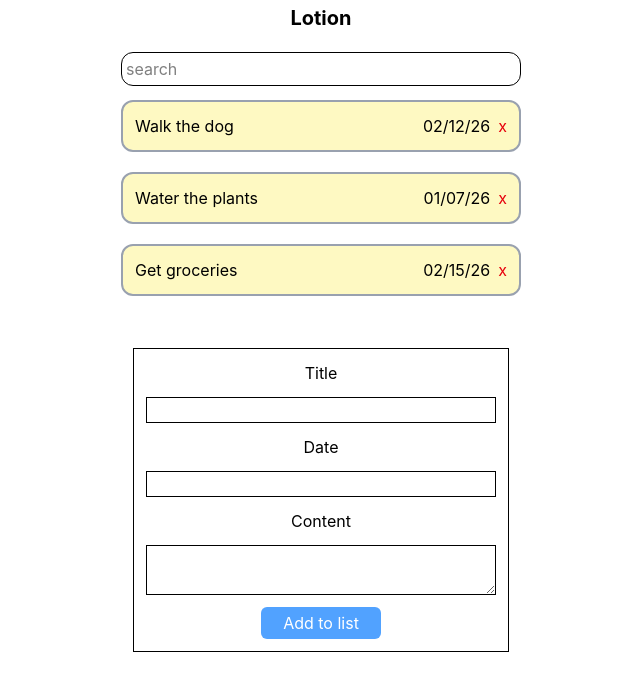
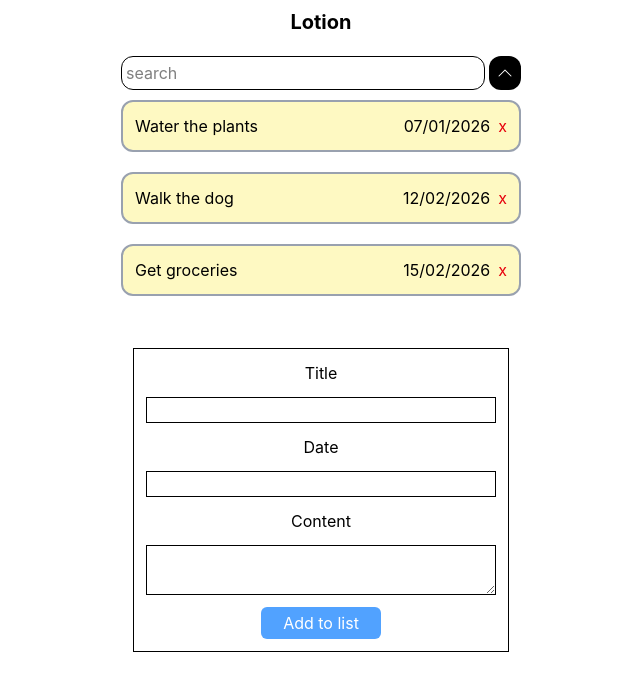
Before and after one commit to toranbehera/notes-application, a Vue app in the folder frontend/: page / in a window 1280 px wide. Shown: the top 678 px of the page, without its empty margins (319-959 px from the left). Built offline with nearby package versions, Linux system fonts and the light colour scheme.

Commit message:
create sort-by-date functionality

```diff
--- a/frontend/src/components/NotesListView.vue
+++ b/frontend/src/components/NotesListView.vue
@@ -3,45 +3,67 @@ import { computed, ref } from 'vue'
 import NoteCard from './NoteCard.vue';
 
 const noteTitle = ref('');
-const noteDate = ref('');
+const noteDate = ref();
+
 const searchQuery = ref('');
+const sortOrder = ref('asc');
 
 const list = ref([
-  {id: 1, title: 'Walk the dog', date: '02/12/26'},
-  {id: 2, title: 'Water the plants', date: '01/07/26'},
-  {id: 3, title: 'Get groceries', date: '02/15/26'}
+  {id: 1, title: 'Walk the dog', date: new Date('2026-02-12')},
+  {id: 2, title: 'Water the plants', date: new Date('2026-01-07')},
+  {id: 3, title: 'Get groceries', date: new Date('2026-02-15')}
 ]);
 
+const filteredList = computed(() => {
+  const query = searchQuery.value.toLowerCase()
+
+  return list.value
+    .filter(note => note.title.toLowerCase().includes(query))
+    .sort((a, b) =>
+      sortOrder.value === 'asc'
+        ? a.date.getTime() - b.date.getTime()
+        : b.date.getTime() - a.date.getTime()
+    )
+})
+
 function addNote(){
-  list.value.push({id: Math.floor(Math.random() * 10), title: noteTitle.value, date: noteDate.value})
+  list.value.push({id: Math.floor(Math.random() * 10), title: noteTitle.value, date: new Date()})
 }
 
-const filteredList = computed(() =>
-  list.value.filter(note =>
-    note.title.toLowerCase().includes(searchQuery.value.toLowerCase())
-  )
-)
+function toggleSorting() {
+  sortOrder.value = sortOrder.value === 'asc' ? 'desc' : 'asc'
+}
 
 </script>
 
 <template>
   <div class="mx-auto space-y-10 text-center">
 
-    <div class="bg-white flex flex-col gap-5 fixed top-0 w-100 pt-1">
+    <div class="bg-white flex flex-col gap-5 fixed top-0 w-100 py-2">
       <h1 class="text-xl font-bold">Lotion</h1>
 
-      <div class="flex">
+      <div class="flex gap-1">
         <input type="text" placeholder="search" class="border-1 w-full p-1 rounded-xl" v-model="searchQuery">
+
+        <button class="bg-black text-white p-2 rounded-xl"  @click="toggleSorting">
+          <svg v-if="sortOrder === 'asc'" xmlns="http://www.w3.org/2000/svg" width="16" height="16" fill="currentColor" viewBox="0 0 16 16">
+            <path fill-rule="evenodd" d="M7.646 4.646a.5.5 0 0 1 .708 0l6 6a.5.5 0 0 1-.708.708L8 5.707l-5.646 5.647a.5.5 0 0 1-.708-.708z"/>
+          </svg>
+
+          <svg v-else xmlns="http://www.w3.org/2000/svg" width="16" height="16" fill="currentColor" viewBox="0 0 16 16">
+            <path fill-rule="evenodd" d="M1.646 4.646a.5.5 0 0 1 .708 0L8 10.293l5.646-5.647a.5.5 0 0 1 .708.708l-6 6a.5.5 0 0 1-.708 0l-6-6a.5.5 0 0 1 0-.708"/>
+          </svg>
+        </button>
       </div>
     </div>
 
     <div class="space-y-5 mt-20">
      <NoteCard
         v-for="note in filteredList"
-        :key="note.id"
+        :key="note.date.getTime()"
         :id="note.id"
         :title="note.title"
-        :date="note.date"
+        :date="note.date.toLocaleDateString('en-gb')"
       />
     </div>
 
```
